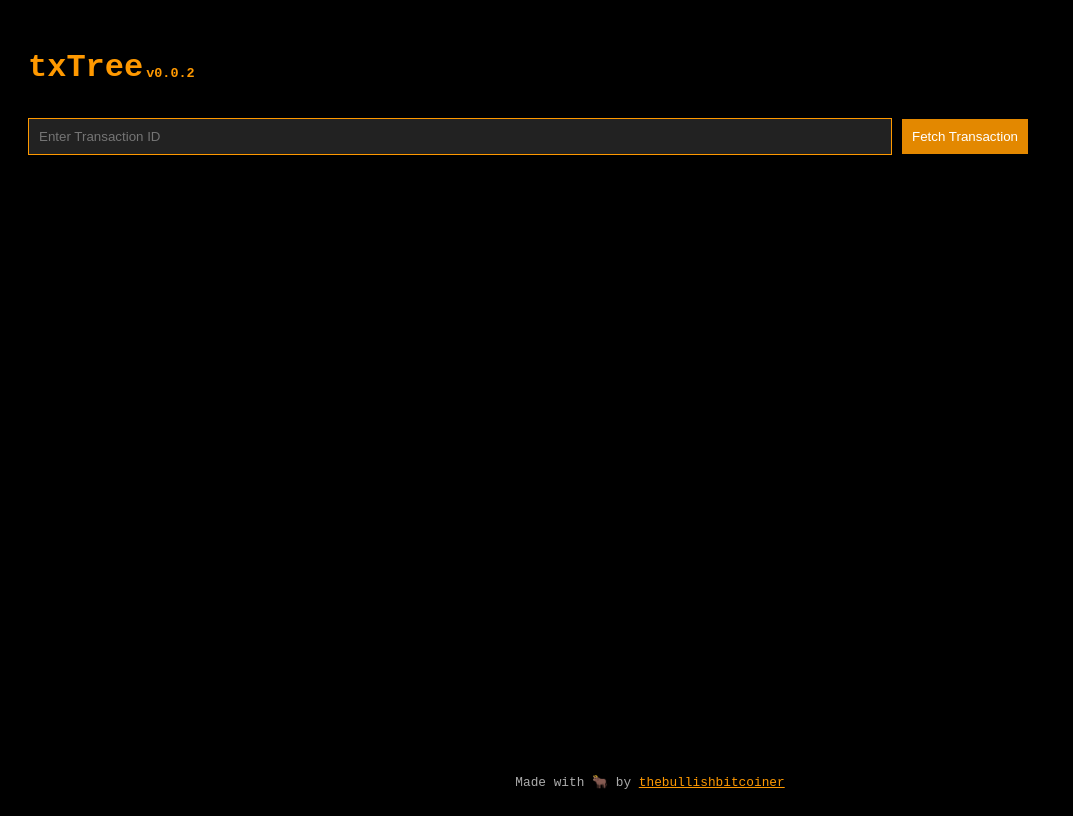
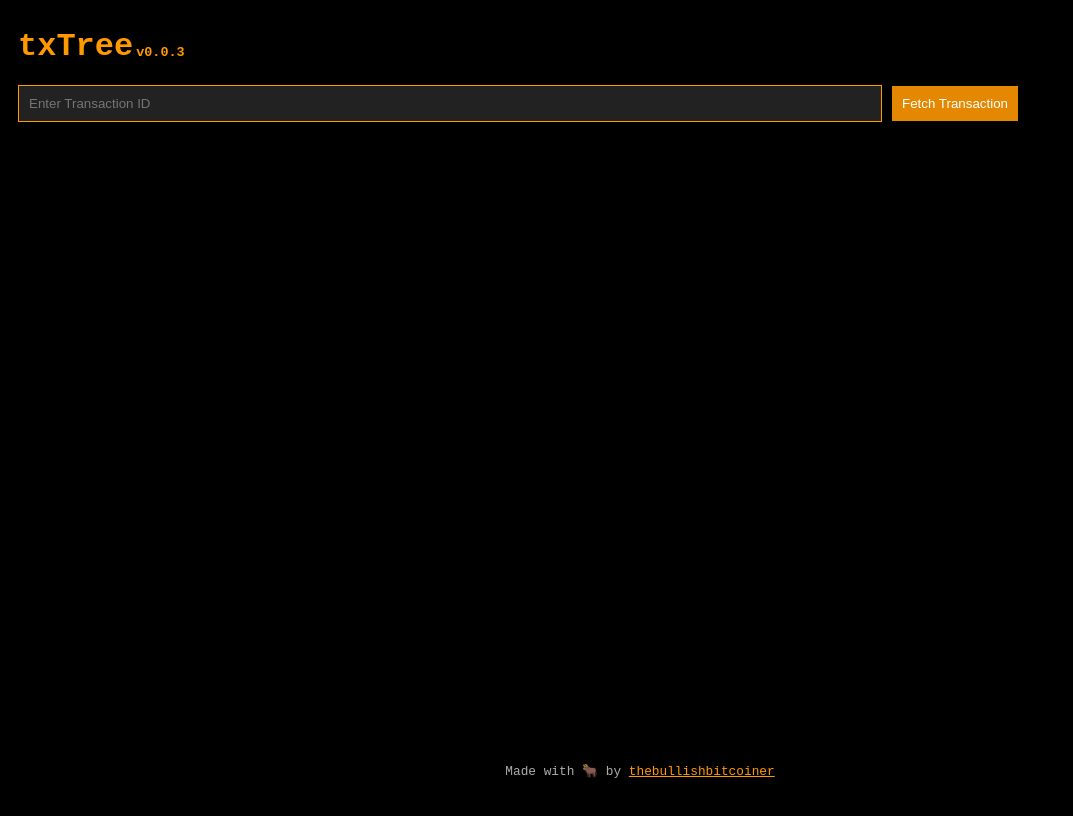
Before and after one commit to thebullishbitcoiner/txtree, a plain HTML site: page index.html in a window 1280 px wide. Shown: the whole page, without its empty margins (0-1073 px from the left). Drawn offline with Linux system fonts and the light colour scheme.

Commit message:
Adjusted styles

```diff
--- a/index.html
+++ b/index.html
@@ -17,7 +17,7 @@
 <body>
     <h1 class="header">
         <span>txTree</span>
-        <span class="version">v0.0.2</span>
+        <span class="version">v0.0.3</span>
     </h1>
 
     <div class="container">
--- a/styles.css
+++ b/styles.css
@@ -8,7 +8,7 @@ body {
     background-color: #000; /* Dark background */
     color: #ff9900; /* Main color */
     overflow-y: auto;
-    padding: 20px;
+    padding: 10px;
     box-sizing: border-box; /* Include padding in width calculations */
 }
 
@@ -23,7 +23,6 @@ body {
     color: #ff9900; /* Same color as the main text */
     margin-left: 3px; /* Space between title and version */
     margin-bottom: 5px; /* Adjust this value to shift down */
-
 }
 
 .container {
@@ -156,7 +155,8 @@ h2,
 h3,
 h4 {
     color: #ff9900;
-    /* Main color headings */
+   margin-top: 10px;
+   margin-bottom: 10px;
 }
 
 .transaction-id {
@@ -178,21 +178,18 @@ p {
 
 footer {
     background-color: rgba(0, 0, 0, 0.8);
-    /* Black background */
     color: white;
-    /* White text */
     text-align: center;
-    padding: 10px;
+    padding: 21px;
     position: fixed;
-    /* Fixed position */
     bottom: 0;
-    /* Stick to the bottom */
     left: 0;
-    /* Align to the left */
     width: 100%;
     font-size: 0.8rem;
     color: #acacac;
+    box-sizing: border-box; /* Add this line */
 }
+
 
 a {
     color: #ff9900;
```
